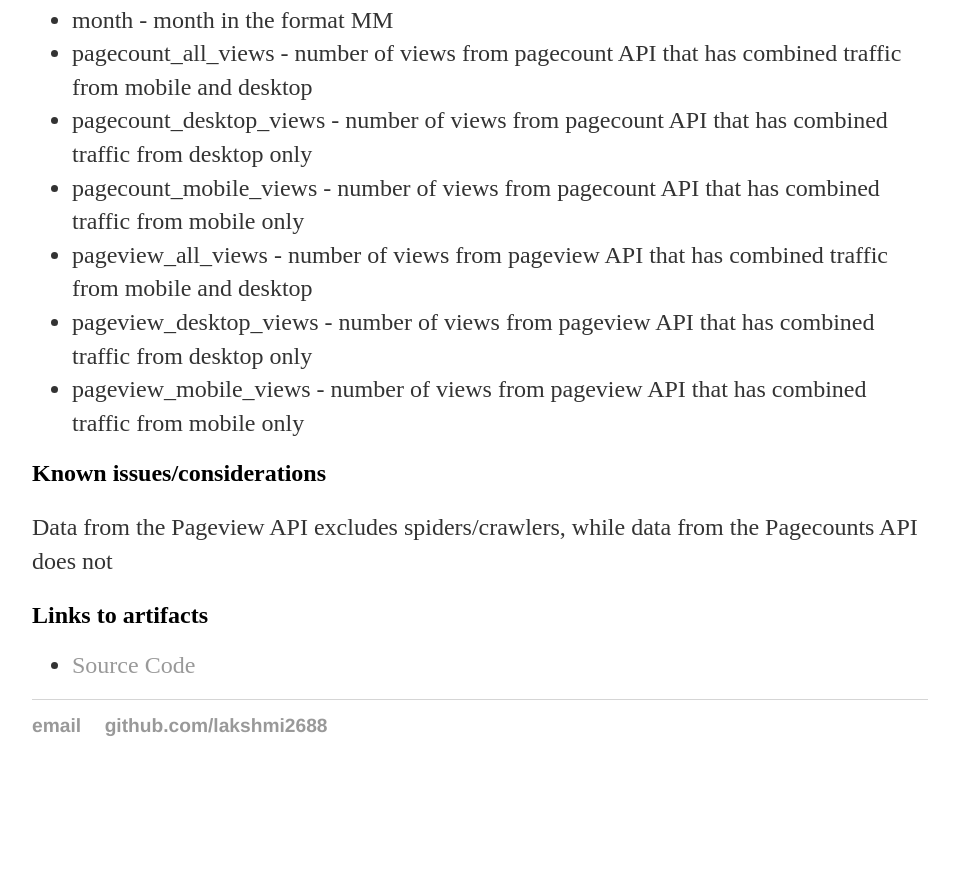
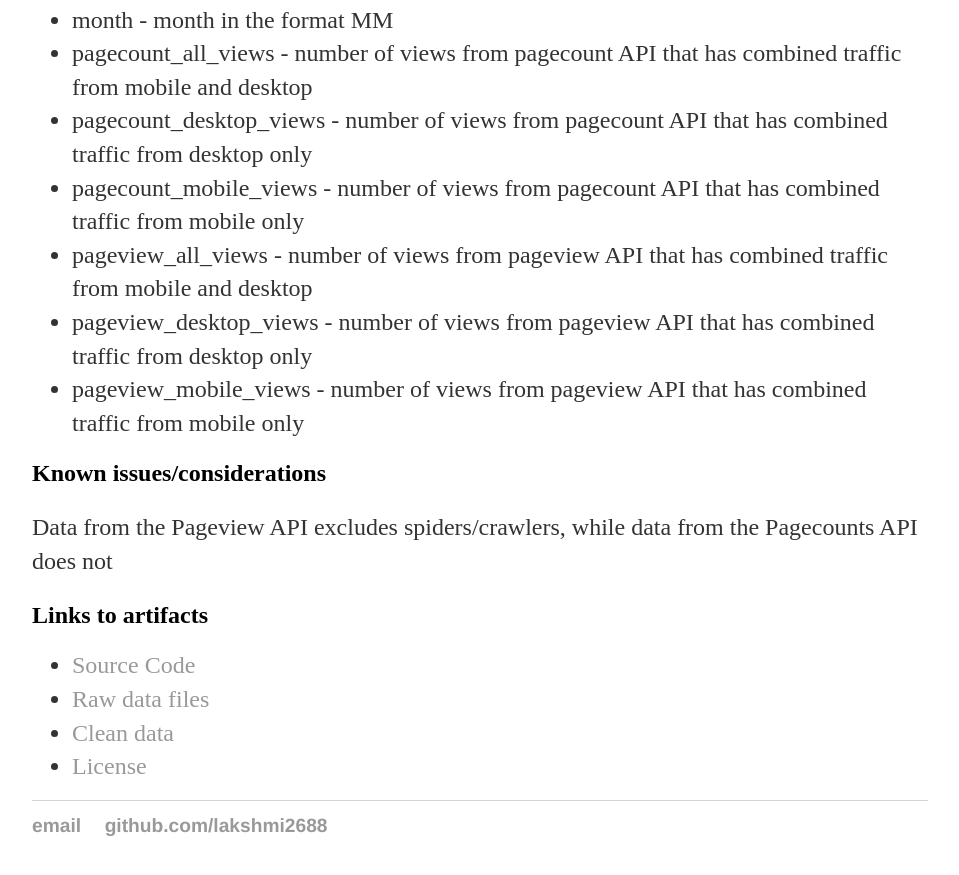
Before and after one commit to lakshmi2688/lakshmi2688.github.io, a Jekyll site: the page built from _posts/2020-10-04-Wikipedia-Page-Traffic.md, in a window 1280 px wide and 900 px high, scrolled down 1653 px. Shown: the top 875 px of the window, without its empty margins (160-1119 px from the left). Built offline with Jekyll 4.4.1, drawn with Linux system fonts in a browser that asks for light colours; before the commit the page ends 2453 px from its top, so only the background shows below that.

Commit message:
Update 2020-10-04-Wikipedia-Page-Traffic.md

```diff
--- a/_posts/2020-10-04-Wikipedia-Page-Traffic.md
+++ b/_posts/2020-10-04-Wikipedia-Page-Traffic.md
@@ -42,4 +42,9 @@ We combine the data from two different API endpoints, the Legacy Pagecounts API
 <p>Data from the Pageview API excludes spiders/crawlers, while data from the Pagecounts API does not</p>
 
 <h2><strong>Links to artifacts</strong></h2>
-<ul><li><a href="/assets/WikiTraffic/Wikipedia_traffic_analysis.ipynb">Source Code</a></li>
+<ul>
+ <li><a href="/assets/WikiTraffic/Analysis/Wikipedia_traffic_analysis.ipynb">Source Code</a></li>
+ <li><a href="/assets/WikiTraffic/Raw Data/">Raw data files</a></li>
+ <li><a href="/assets/WikiTraffic/Clean Data/clean_data_en-wikipedia_traffic_200712-202009.xlsx">Clean data</a></li>
+ <li><a href="/assets/WikiTraffic/LICENSE">License</a></li>
+</ul>
```
